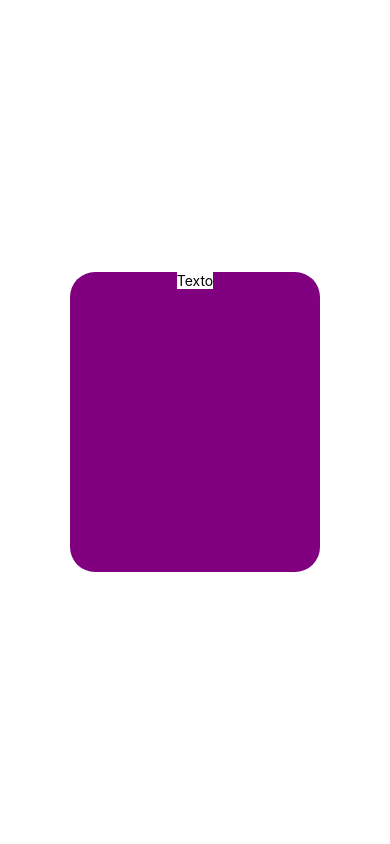
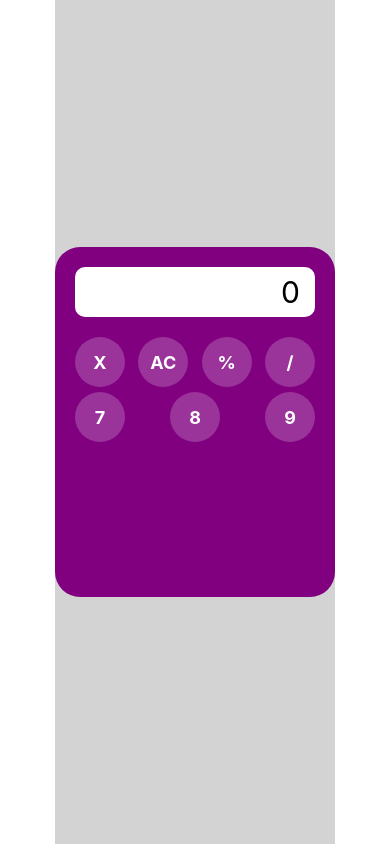
Before and after one commit to Agnesauro/Calculator, a React Native app: screen / in a window 390 px wide. Built offline with nearby package versions, Linux system fonts and the light colour scheme.

Commit message:
3.0 Beta

```diff
--- a/App.js
+++ b/App.js
@@ -15,5 +15,5 @@ const styles = StyleSheet.create({
     backgroundColor: 'light grey',
     alignItems: 'center',
     justifyContent: 'center',
-  },
+  }
 });
--- a/package.json
+++ b/package.json
@@ -3,6 +3,7 @@
   "version": "1.0.0",
   "main": "index.js",
   "dependencies": {
+    "@types/react-native": "^0.72.8",
     "expo": "~56.0.12",
     "expo-status-bar": "~56.0.4",
     "react": "19.2.3",
--- a/src/Components/ComponentTela.jsx
+++ b/src/Components/ComponentTela.jsx
@@ -1,28 +1,114 @@
-import { StyleSheet, Text, View, TextInput } from 'react-native';
+import React from 'react';
+import { StyleSheet, Text, View, TouchableOpacity, Alert } from 'react-native';
 
-export default function ComponentTela(){
-    return(
-       <View>
-        <View style={styles.calculadora}>
-        <Text
-        style={styles.tela}>Texto</Text>
+export default function ComponentTela() {
+
+    const pressionarBotao = (nomeBotao) => {
+        Alert.alert(`Você pressionou: ${nomeBotao}`);
+    }
+
+    return (
+        <View style={styles.container}>
+            <View style={styles.calculadora}>
+
+                <View style={styles.tela}>
+                    <Text style={styles.textoTela}>0</Text>
+                </View>
+
+                <View style={styles.btn1}>
+
+                    <TouchableOpacity style={styles.botaoGeral} onPress={() => pressionarBotao('X')}>
+                        <Text style={styles.textoBotao}>X</Text>
+                    </TouchableOpacity>
+
+                    <TouchableOpacity style={styles.botaoGeral} onPress={() => pressionarBotao('AC')}>
+                        <Text style={styles.textoBotao}>AC</Text>
+                    </TouchableOpacity>
+
+                    <TouchableOpacity style={styles.botaoGeral} onPress={() => pressionarBotao('%')}>
+                        <Text style={styles.textoBotao}>%</Text>
+                    </TouchableOpacity>
+
+                    <TouchableOpacity style={styles.botaoGeral} onPress={() => pressionarBotao('/')}>
+                        <Text style={styles.textoBotao}>/</Text>
+                    </TouchableOpacity>
+
+                </View>
+
+                <View style={styles.btn2}>
+                    <TouchableOpacity style={styles.botaoGeral} onPress={() => pressionarBotao('7')}>
+                        <Text style={styles.textoBotao}>7</Text>
+                    </TouchableOpacity>
+
+                     <TouchableOpacity style={styles.botaoGeral} onPress={() => pressionarBotao('8')}>
+                        <Text style={styles.textoBotao}>8</Text>
+                    </TouchableOpacity>
+
+                     <TouchableOpacity style={styles.botaoGeral} onPress={() => pressionarBotao('9')}>
+                        <Text style={styles.textoBotao}>9</Text>
+                    </TouchableOpacity>
+
+                </View>
+
+            </View>
         </View>
-       </View>
-    )
+    );
 }
 
 const styles = StyleSheet.create({
-    tela:{
-        backgroundColor: 'white',
-        alignSelf: 'center',
+    container: {
+        flex: 1,
+        backgroundColor: 'lightgrey',
+        alignItems: 'center',
         justifyContent: 'center',
-
     },
 
-    calculadora:{
+    calculadora: {
         backgroundColor: 'purple',
-        height: 300,
-        width: 250,
+        height: 350,
+        width: 280,
         borderRadius: 25,
+        padding: 20,
+    },
+
+    tela: {
+        backgroundColor: 'white',
+        height: 50,
+        borderRadius: 10,
+        justifyContent: "center",
+        alignItems: "flex-end",
+        paddingRight: 15,
+        marginBottom: 20,
+    },
+
+    textoTela: {
+        color: 'black',
+        fontSize: 30,
+    },
+
+    btn1: {
+        flexDirection: 'row',
+        justifyContent: 'space-between',
+    },
+
+    btn2: {
+        flexDirection: 'row',
+        justifyContent: 'space-between',
+        marginTop: 5,
+    },
+
+    botaoGeral: {
+        backgroundColor: 'rgba(255, 255, 255, 0.2)', // Fundo semi-transparente
+        width: 50,
+        height: 50,
+        borderRadius: 25,
+        justifyContent: 'center',
+        alignItems: 'center',
+    },
+
+    textoBotao: {
+        color: 'white',
+        fontSize: 18,
+        fontWeight: 'bold',
     }
 });
```
Also changed, not shown: 1 other file (tests, documents, lock files or other folders).
